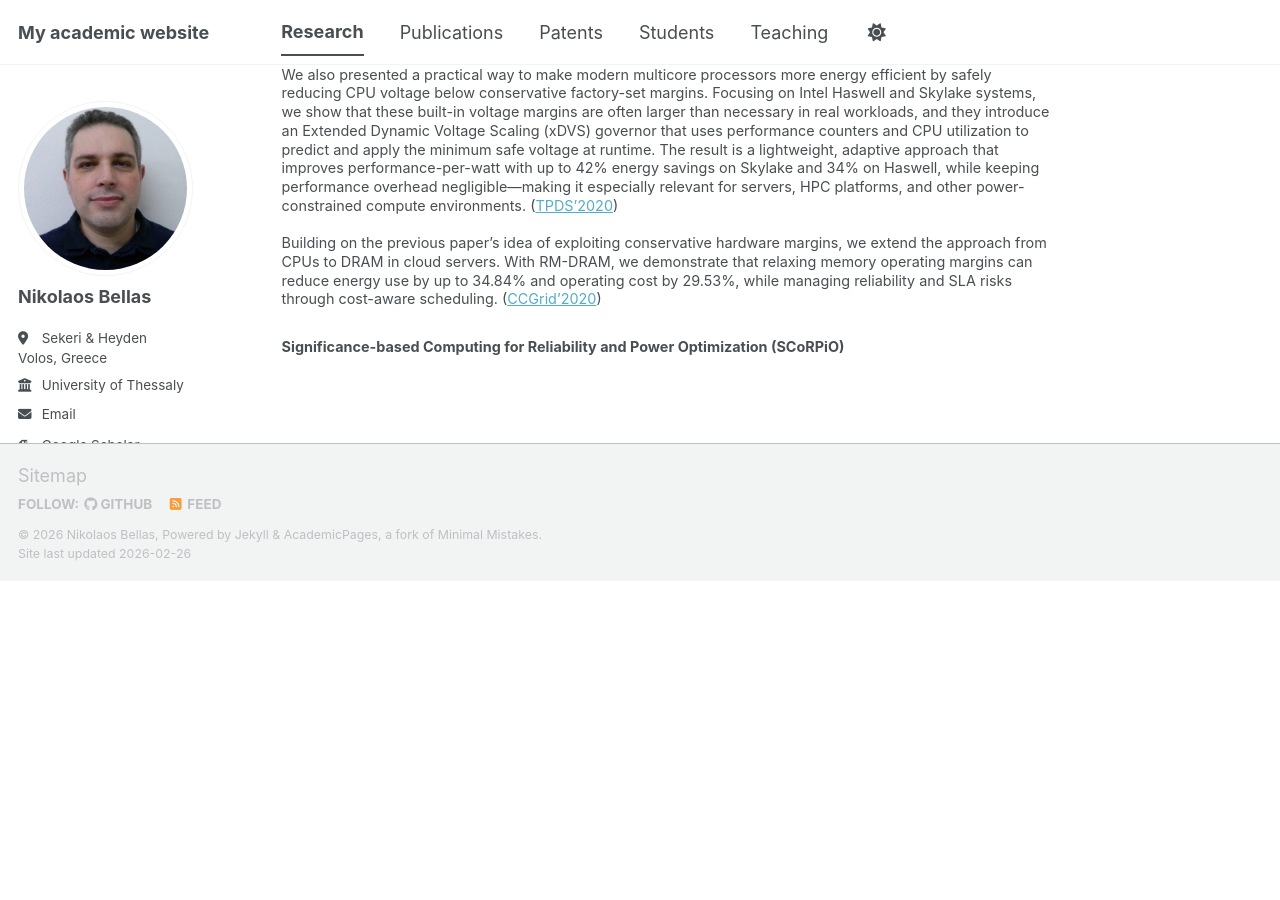
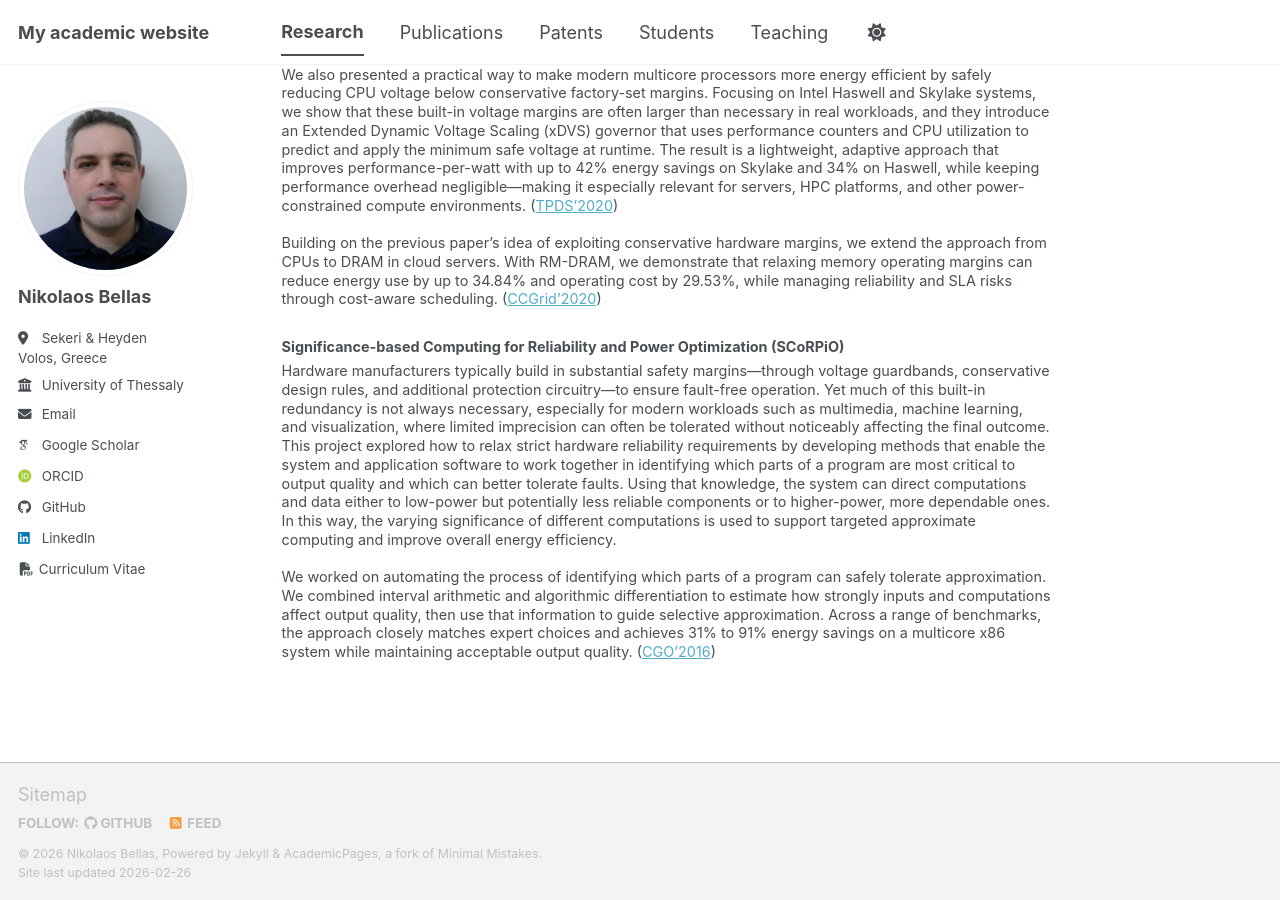
Before and after one commit to nbellas/nbellas.github.io, a Jekyll site: the page built from _pages/research.md, in a window 1280 px wide and 900 px high, scrolled down 1438 px. Built offline with Jekyll 4.4.1, drawn with Linux system fonts in a browser that asks for light colours; some web fonts are replaced; a script bundle is joined from its source files by our own code; library files that are not in the unit come from our copies; before the commit the page ends 2019 px from its top, so only the background shows below that.

Commit message:
Update research.md

```diff
--- a/_pages/research.md
+++ b/_pages/research.md
@@ -41,5 +41,10 @@ Building on the previous paper’s idea of exploiting conservative hardware marg
 
 <h3>Significance-based Computing for Reliability and Power Optimization (SCoRPiO)</h3>
 
+Hardware manufacturers typically build in substantial safety margins—through voltage guardbands, conservative design rules, and additional protection circuitry—to ensure fault-free operation. Yet much of this built-in redundancy is not always necessary, especially for modern workloads such as multimedia, machine learning, and visualization, where limited imprecision can often be tolerated without noticeably affecting the final outcome. This project explored how to relax strict hardware reliability requirements by developing methods that enable the system and application software to work together in identifying which parts of a program are most critical to output quality and which can better tolerate faults. Using that knowledge, the system can direct computations and data either to low-power but potentially less reliable components or to higher-power, more dependable ones. In this way, the varying significance of different computations is used to support targeted approximate computing and improve overall energy efficiency.
+
+We worked on automating the process of identifying which parts of a program can safely tolerate approximation. We combined interval arithmetic and algorithmic differentiation to estimate how strongly inputs and computations affect output quality, then use that information to guide selective approximation. Across a range of benchmarks, the approach closely matches expert choices and achieves 31% to 91% energy savings on a multicore x86 system while maintaining acceptable output quality. ([CGO’2016](/files/C38.CGO_2016.pdf))
+
+
 
 </div>
```
